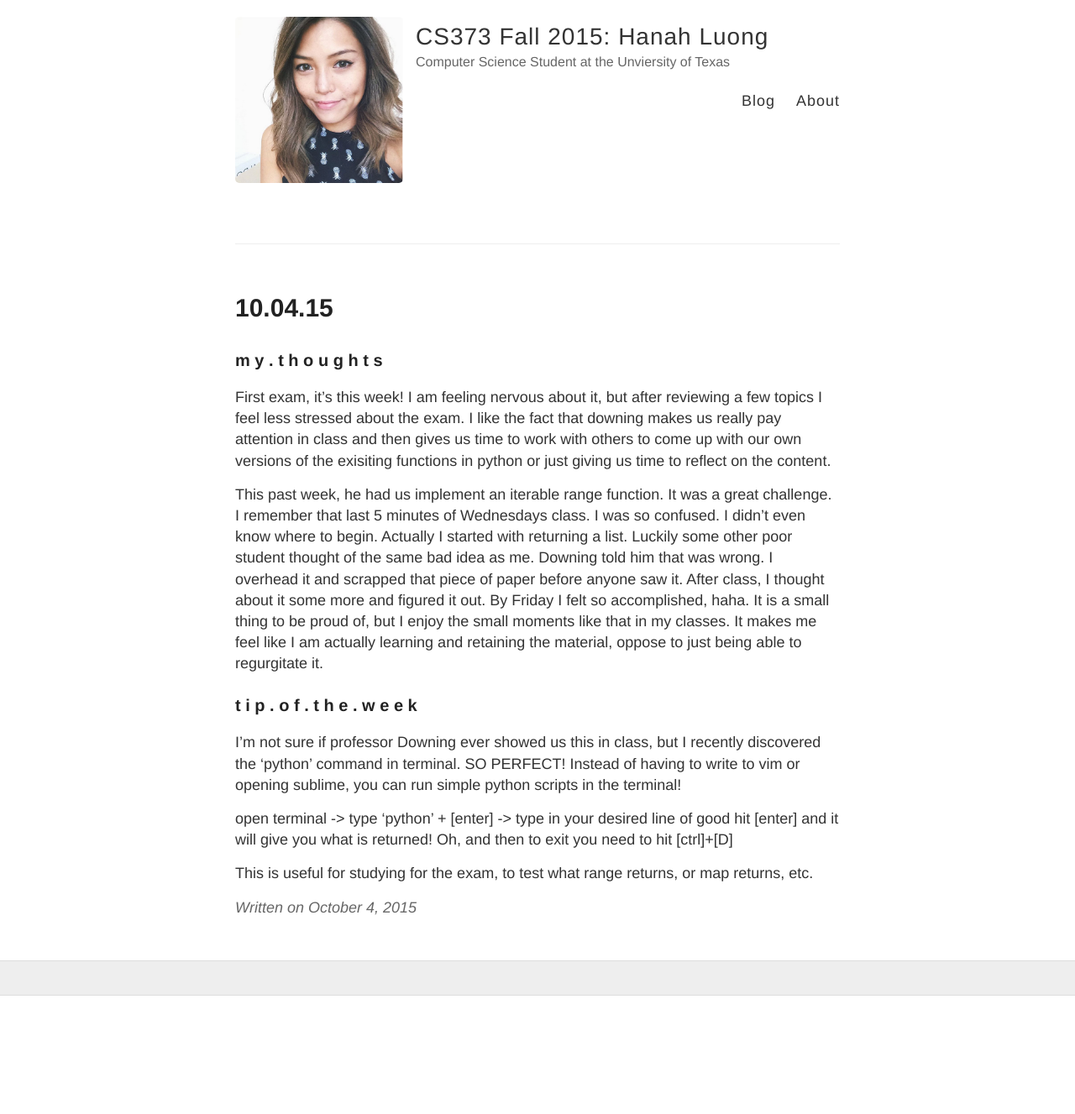
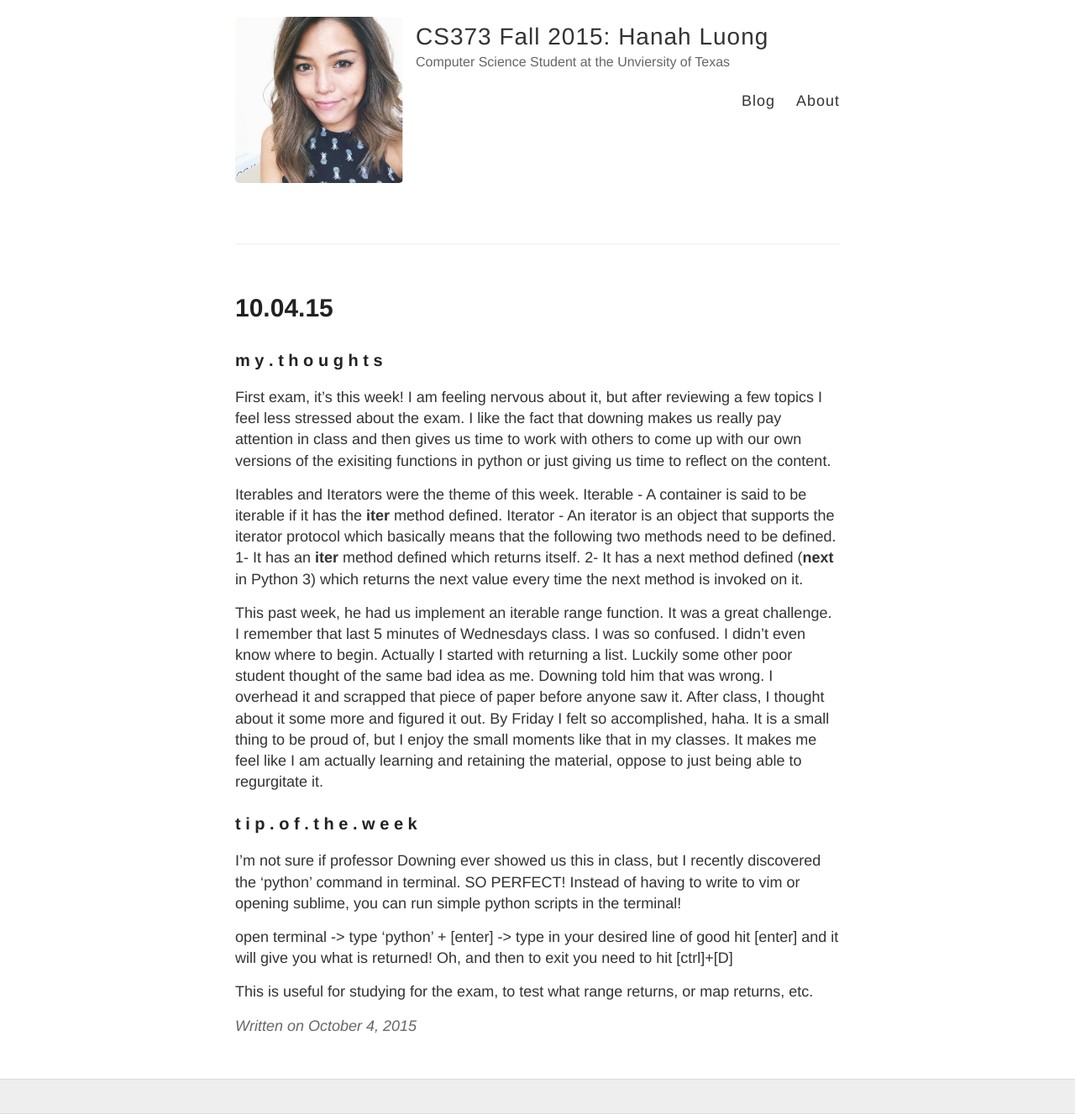
Before and after one commit to hearthanah/hanahsblog, a Jekyll site: the page built from _posts/2015-10-04-Week-Six.md, in a window 1280 px wide. Shown: the whole page at 84% size. Built offline with Jekyll 4.4.1, drawn with Linux system fonts in a browser that asks for light colours; Markdown is read by kramdown in place of the engine named in the settings; before the commit the page ends 1186 px from its top, so only the background shows below that.

Commit message:
week6 again

```diff
--- a/_posts/2015-10-04-Week-Six.md
+++ b/_posts/2015-10-04-Week-Six.md
@@ -6,7 +6,15 @@ title: 10.04.15
 <h3>m y . t h o u g h t s</h3>
 First exam, it's this week! I am feeling nervous about it, but after reviewing a few topics I feel less stressed about the exam. I like the fact that downing makes us really pay attention in class and then gives us time to work with others to come up with our own versions of the exisiting functions in python or just giving us time to reflect on the content.
 
+Iterables and Iterators were the theme of this week.
+Iterable - A container is said to be iterable if it has the __iter__ method defined.
+Iterator - An iterator is an object that supports the iterator protocol which basically means that the following two methods need to be defined.
+1- It has an __iter__ method defined which returns itself.
+2- It has a next method defined (__next__ in Python 3) which returns the next value every time the next method is invoked on it.
+
 This past week, he had us implement an iterable range function. It was a great challenge. I remember that last 5 minutes of Wednesdays class. I was so confused. I didn't even know where to begin. Actually I started with returning a list. Luckily some other poor student thought of the same bad idea as me. Downing told him that was wrong. I overhead it and scrapped that piece of paper before anyone saw it. After class, I thought about it some more and figured it out. By Friday I felt so accomplished, haha. It is a small thing to be proud of, but I enjoy the small moments like that in my classes. It makes me feel like I am actually learning and retaining the material, oppose to just being able to regurgitate it.
+
+
 
 <h3>t i p . o f . t h e . w e e k</h3>
 I'm not sure if professor Downing ever showed us this in class, but I recently discovered the 'python' command in terminal. SO PERFECT! Instead of having to write to vim or opening sublime, you can run simple python scripts in the terminal!
```
